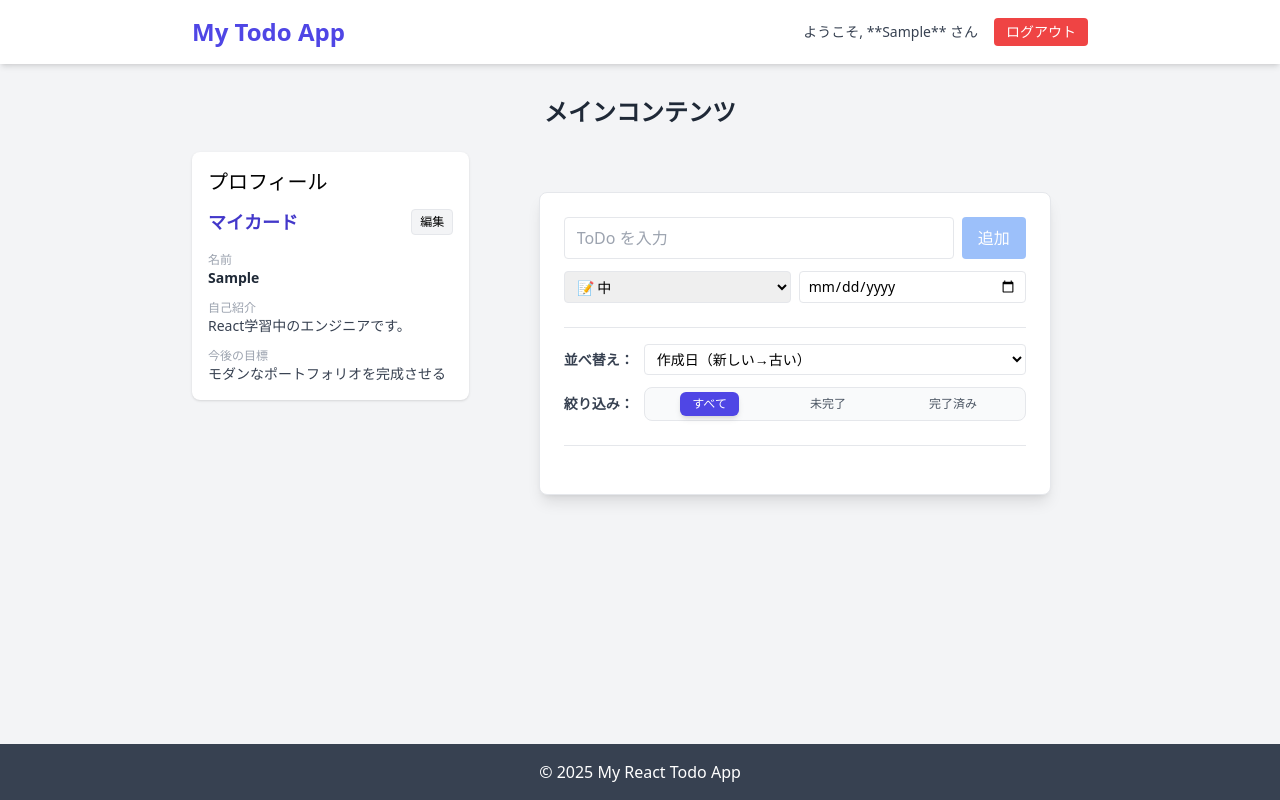
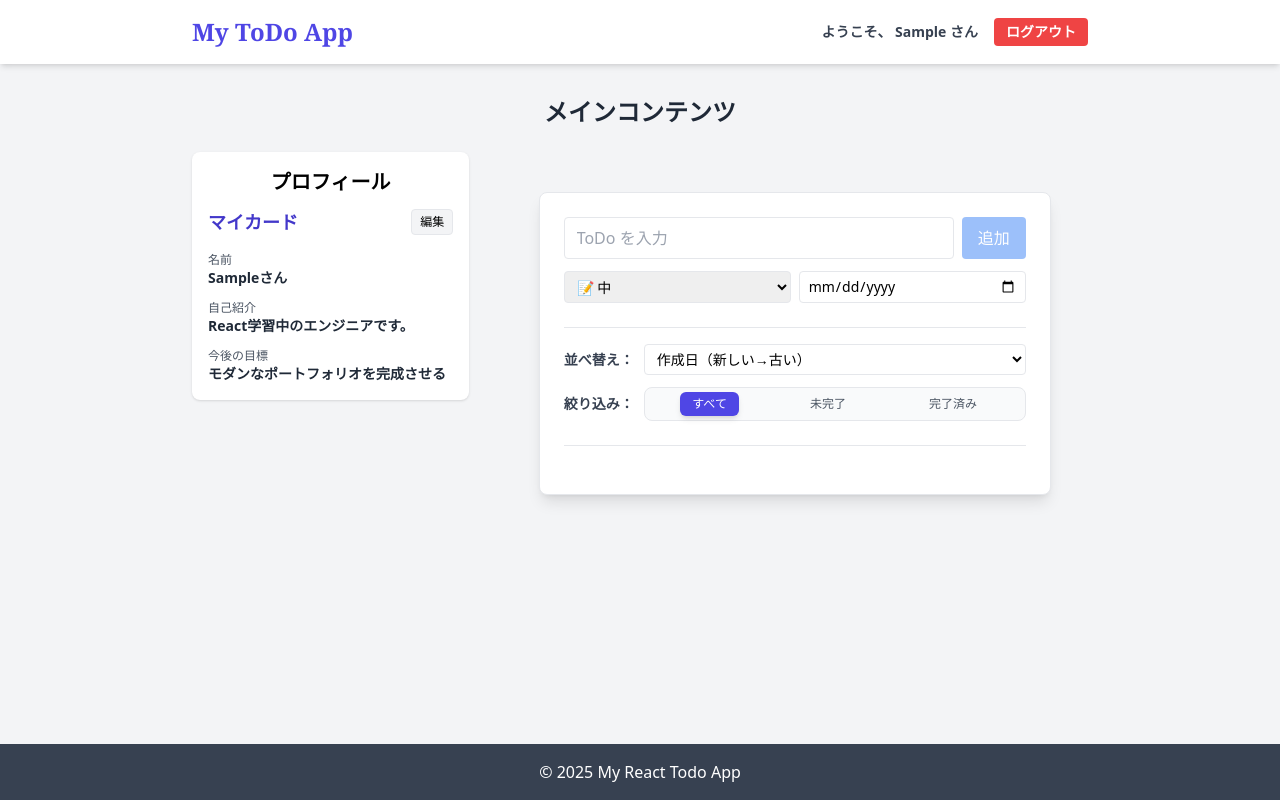
Before and after one commit to miya3928/react-practice, a React (Vite) app: page / in a window 1280 px wide. Both pictures are taken after typing "Sample", "Sample123" into the empty fields and a click on the button "ログイン". Built offline with nearby package versions, Linux system fonts and the light colour scheme.

Commit message:
[update]プロフィールのレイアウト修正

```diff
--- a/src/components/Header.jsx
+++ b/src/components/Header.jsx
@@ -3,24 +3,24 @@ export default function Header({ user, onLogout }) {
   return (
       <header className="bg-white shadow-md p-4">
           <div className="max-w-4xl mx-auto flex justify-between items-center">
-              <h1 className="text-2xl font-bold text-indigo-600">
-                  My Todo App
+              <h1 className="text-2xl font-serif font-bold text-indigo-600">
+                  My ToDo App
               </h1>
               {/* 🌟 ユーザー情報とログアウトボタン */}
               {user ? (
                   <div className="flex items-center gap-4">
-                      <span className="text-gray-700 text-sm">
-                          ようこそ, **{user.name}** さん
+                      <span className="text-gray-700 text-sm font-semibold">
+                          ようこそ、  {user.name} さん
                       </span>
                       <button
                           onClick={onLogout}
-                          className="bg-red-500 text-white px-3 py-1 rounded text-sm hover:bg-red-600 transition duration-150"
+                          className="bg-red-500 text-white font-semibold px-3 py-1 rounded text-sm hover:bg-red-600 transition duration-150"
                       >
                           ログアウト
                       </button>
                   </div>
               ) : (
-                  <span className="text-gray-500 text-sm">未ログイン</span>
+                  <span className="text-gray-500 font-semibold text-sm">未ログイン</span>
               )}
           </div>
       </header>
--- a/src/components/Main.jsx
+++ b/src/components/Main.jsx
@@ -9,7 +9,7 @@ export default function Main({ children, className, user }) {
             <section className="grid grid-cols-1 md:grid-cols-3 gap-8">
                 {/* 1. サイドバーエリア (md:col-span-1) */}
                 <aside className="md:col-span-1 bg-white p-4 shadow rounded-lg h-fit">
-                    <h3 className="text-xl font-medium mb-3">プロフィール</h3>
+                    <h3 className="text-xl text-center font-bold mb-3">プロフィール</h3>
                     <Profile user={user} />
                 </aside>
                 {/* 2. メインコンテンツエリア (ログイン or Todoリスト) */}
--- a/src/components/Profile.jsx
+++ b/src/components/Profile.jsx
@@ -27,7 +27,7 @@ export default function Profile({ user }) {
         <h2 className="text-lg font-bold text-indigo-700">マイカード</h2>
         <button
           onClick={() => isEditing ? handleSave() : setIsEditing(true)}
-          className="text-xs bg-gray-100 hover:bg-gray-200 px-2 py-1 rounded border"
+          className="text-xs bg-gray-100 hover:bg-blue-200 px-2 py-1 rounded border"
         >
           {isEditing ? "保存" : "編集"}
         </button>
@@ -35,8 +35,8 @@ export default function Profile({ user }) {
 
       <div className="text-sm space-y-3">
         <div>
-          <label className="text-xs text-gray-400 block">名前</label>
-          <p className="font-bold text-gray-800">{user.name}</p>
+          <label className="text-xs text-gray-600 block">名前</label>
+          <p className="font-bold text-gray-800">{user.name}さん</p>
         </div>
 
         {isEditing ? (
@@ -44,7 +44,7 @@ export default function Profile({ user }) {
             <div>
               <label className="text-xs text-gray-400 block">自己紹介</label>
               <textarea
-                className="w-full border rounded p-1 text-sm"
+                className="w-full border rounded p-1 text-sm "
                 value={profileData.bio}
                 onChange={(e) => setProfileData({...profileData, bio: e.target.value})}
               />
@@ -61,12 +61,12 @@ export default function Profile({ user }) {
         ) : (
           <>
             <div>
-              <label className="text-xs text-gray-400 block">自己紹介</label>
-              <p className="text-gray-700 whitespace-pre-wrap">{profileData.bio}</p>
+              <label className="text-xs text-gray-600 block">自己紹介</label>
+              <p className="text-gray-800 font-semibold whitespace-pre-wrap">{profileData.bio}</p>
             </div>
             <div>
-              <label className="text-xs text-gray-400 block">今後の目標</label>
-              <p className="text-gray-700">{profileData.goal}</p>
+              <label className="text-xs text-gray-600 block">今後の目標</label>
+              <p className="text-gray-800 font-semibold">{profileData.goal}</p>
             </div>
           </>
         )}
```
